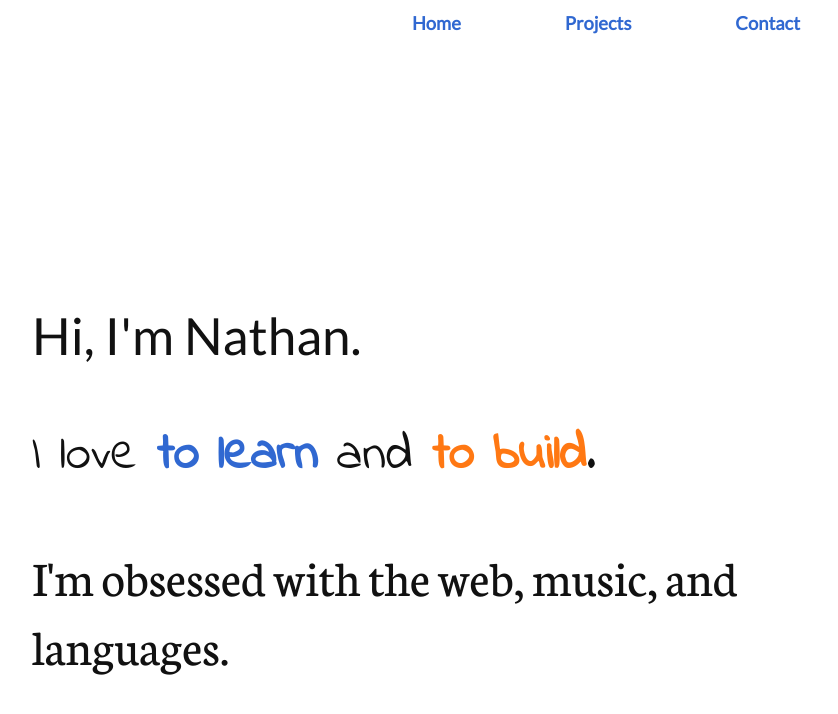
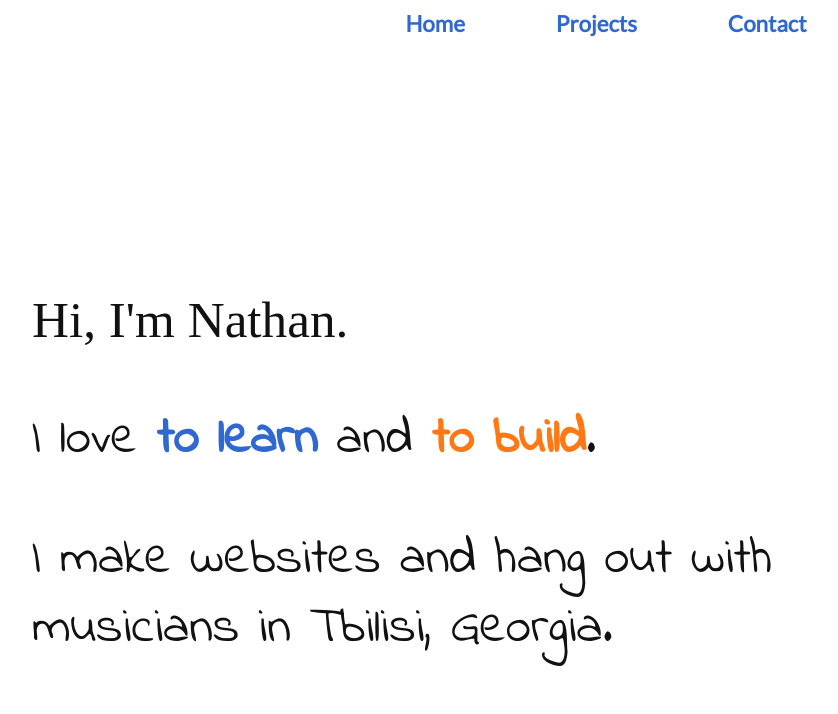
Before and after one commit to nwshane/nwshane.github.io, a Jekyll site: the page built from index.html, in a window 1280 px wide and 900 px high. Shown: the top 714 px of the window, without its empty margins (198-1036 px from the left). Built offline with Jekyll 4.4.1, drawn with Linux system fonts in a browser that asks for light colours; some web fonts are replaced.

Commit message:
Improvements to intro text.

```diff
--- a/_includes/fonts.html
+++ b/_includes/fonts.html
@@ -1,3 +1,3 @@
 <link href='https://fonts.googleapis.com/css?family=Lato' rel='stylesheet' type='text/css'>
 <link href='https://fonts.googleapis.com/css?family=Indie+Flower' rel='stylesheet' type='text/css'>
-<link href='https://fonts.googleapis.com/css?family=Neuton' rel='stylesheet' type='text/css'>
+<link href='https://fonts.googleapis.com/css?family=Patua+One' rel='stylesheet' type='text/css'>
--- a/_sass/components/_header.scss
+++ b/_sass/components/_header.scss
@@ -24,12 +24,12 @@
 
       @media (min-width: 500px) {
         width: 70%;
-        font-size: 1.1em;
+        font-size: 1.2em;
       }
 
       @media (min-width: 600px) {
         width: 60%;
-        font-size: 1.15em;
+        font-size: 1.4em;
       }
     }
 
--- a/_sass/components/_intro.scss
+++ b/_sass/components/_intro.scss
@@ -7,7 +7,7 @@
 
   .intro-text {
     margin: auto 0;
-    padding-top: 5rem;
+    padding-top: 3rem;
   }
 
     .intro-text-line {
@@ -26,7 +26,7 @@
     }
 
     .intro-text-line:nth-child(1) {
-      font-family: 'Lato', sans-serif;
+      font-family: 'Patua One', cursive;
     }
 
     .intro-text-line:nth-child(2) {
@@ -34,5 +34,5 @@
     }
 
     .intro-text-line:last-child {
-      font-family: 'Neuton', serif;
+      font-family: 'Indie Flower', cursive;
     }
--- a/index.html
+++ b/index.html
@@ -22,7 +22,7 @@ layout: default
     </p>
 
     <p class='intro-text-line'>
-      I'm obsessed with the web, music, and languages.
+      I make websites and hang out with musicians in Tbilisi, Georgia.
     </p>
   </div>
 
```
